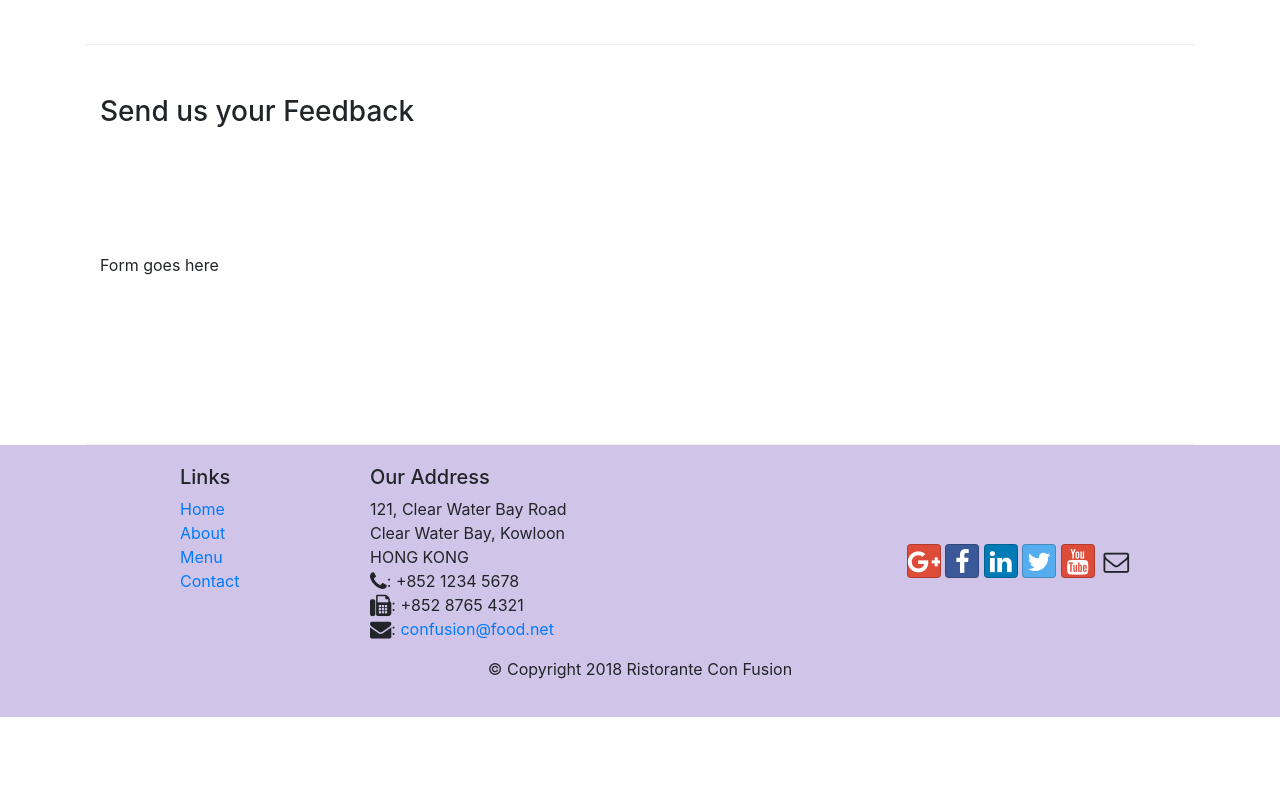
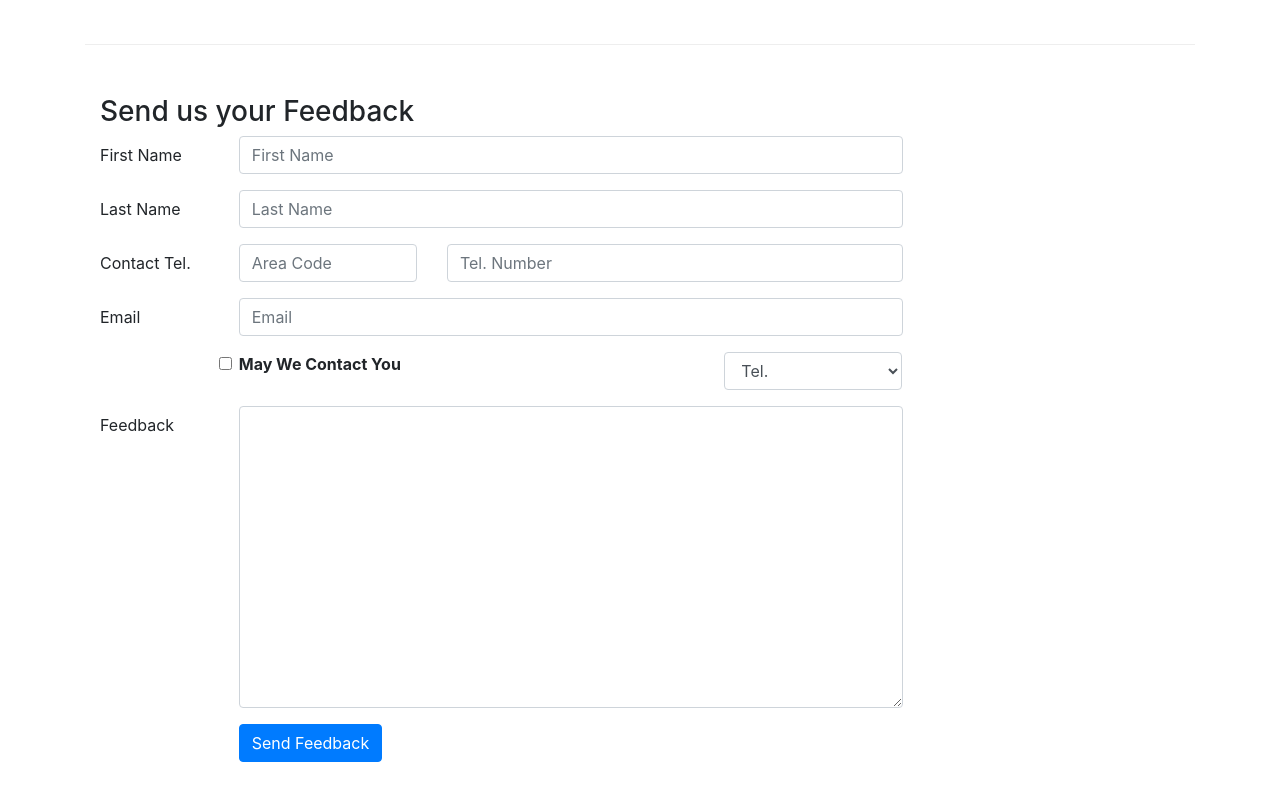
Before and after one commit to mvgary094/bootstrap, a website: page contactus.html in a window 1280 px wide. Shown: the part 820-1620 px from the top of the page. Before the commit the page ends 1537 px from the top, so only its background shows below. Drawn offline with nearby package versions, Linux system fonts and the light colour scheme.

Commit message:
Added Forms

```diff
--- a/contactus.html
+++ b/contactus.html
@@ -92,8 +92,61 @@
               <h3>Send us your Feedback</h3>
            </div>
             <div class="col-12 col-md-9">
-                Form goes here
-            </div>
+				<form>
+				<div class='form-group row'>
+					<label for='firstname' class='col-md-2 col-form-label'>First Name</label>
+					<div class='col-md-10'>
+						<input type='text' class='form-control' id='firstname' name='firstname' placeholder='First Name'>
+					</div>
+				</div>
+				<div class='form-group row'>
+					<label for='lastname' class='col-md-2 col-form-label'>Last Name</label>
+					<div class='col-md-10'>
+						<input type='text' class='form-control' id='lastname' name='lastname' placeholder='Last Name'>
+					</div>
+				</div>
+				<div class='form-group row'>
+					<label for='telnum' class='col-12 col-md-2 col-form-label'>Contact Tel.</label>
+					<div class='col-5 col-md-3'>
+						<input type='tel' class='form-control' id='areacode' name='areacode' placeholder='Area Code'>
+					</div>
+					<div class='col-7 col-md-7'>
+						<input type='tell' class='form-control' id='telnum' name='telnum' placeholder='Tel. Number'>
+					</div>
+				</div>
+				<div class='form-group row'>
+					<label for='emailid' class='col-md-2 col-form-label'>Email</label>
+					<div class='col-md-10'>
+						<input type='email' class='form-control' id='emailid' name='emailid' placeholder='Email'>
+					</div>
+				</div>
+				<div class='form-group row'>
+					<div class='col-md-6 offset-md-2' >
+						<input type='checkbox' class='form-check-input' name='approve' id='approve' value=''></input>
+						<label class='form-check-label' for='approve'><strong>May We Contact You</strong></label>
+					</div>
+					<div class='col-md-3 offset-md-1'>
+						<select class='form-control'>
+							<option>Tel.</option>
+							<option>Email</option>
+						</select>
+					</div>
+				</div>
+				<div class='form-group row'>
+					<label for='feedback' class='col-md-2 col-form-label'>Feedback</label>
+					<div class='col-md-10'>
+						<textarea class='form-control' id='feedback' name='feedback' rows='12'></textarea>
+					</div>
+				</div>
+				<div class='form-group row'>
+					<div class='offset-md-2 col-md-10'>
+						<button type='submit' class='btn btn-primary'>
+							Send Feedback
+						</button>
+					</div>
+				</div>
+				</form>
+
              <div class="col-12 col-md">
             </div>
        </div>
```
